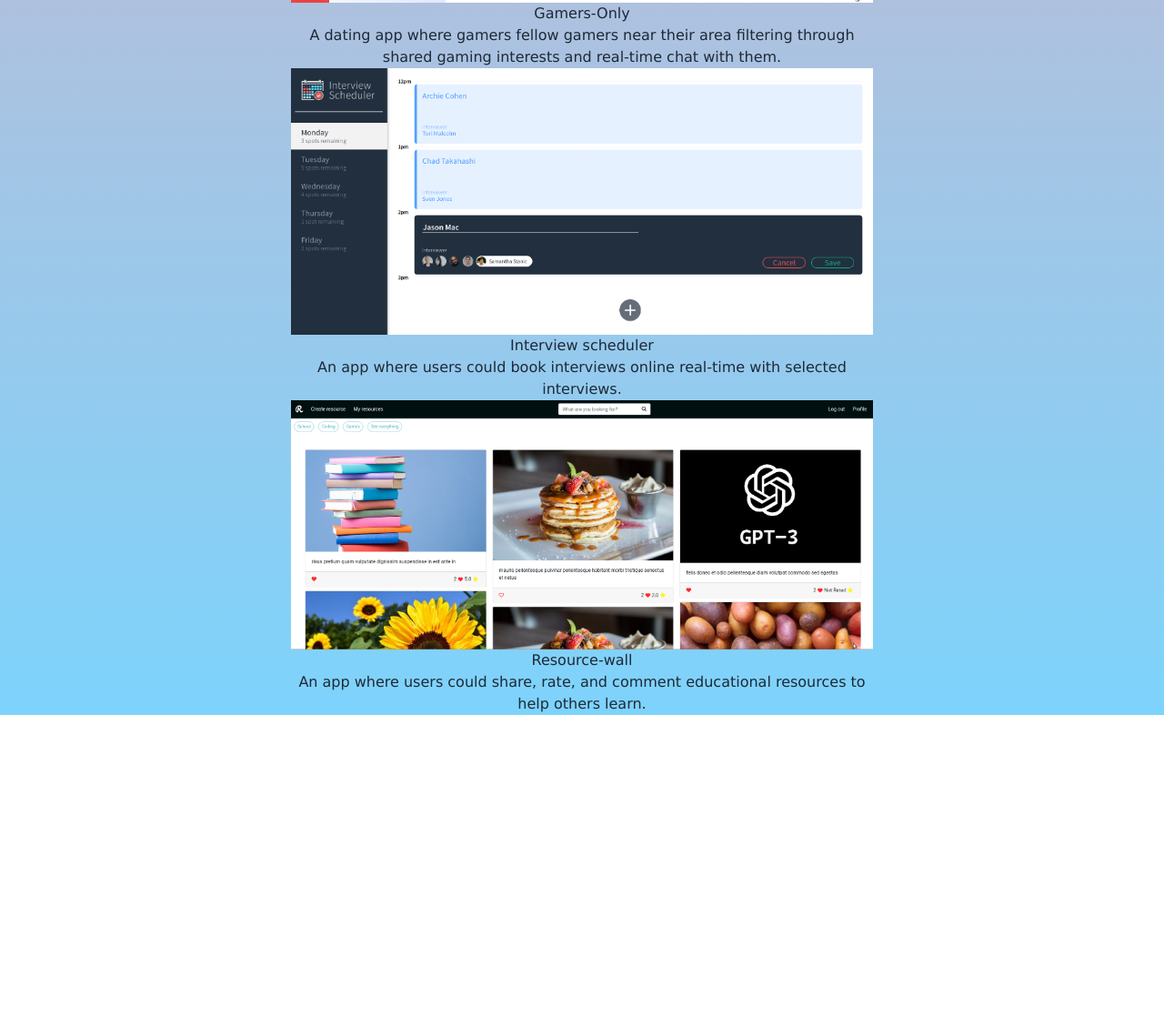
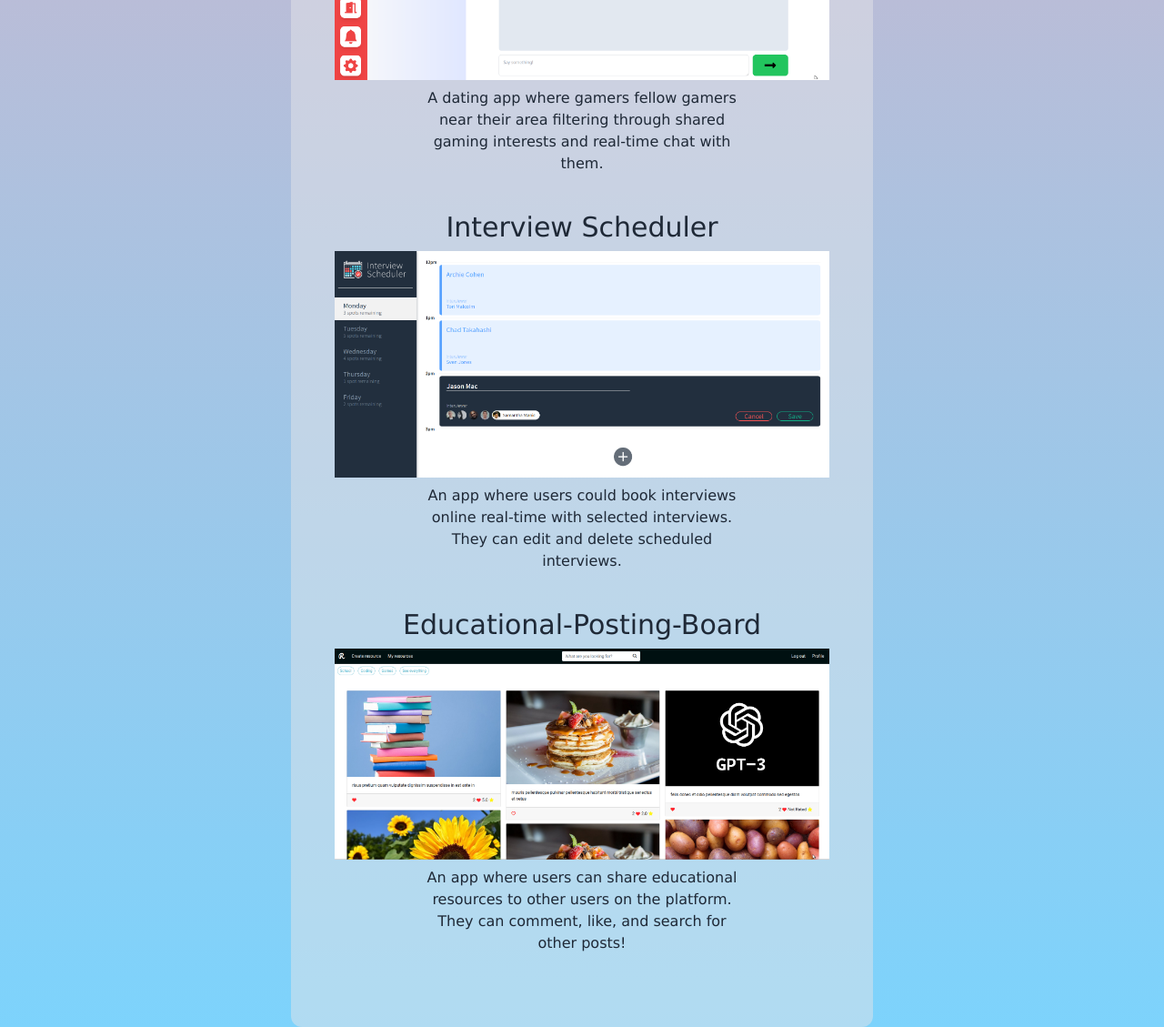
Before and after one commit to JasonMac123/PortfolioWeb, a website: page index.html in a window 1280 px wide. Shown: the part 1273-2402 px from the top of the page at 91% size. Before the commit the page ends 2059 px from the top, so only its background shows below. Drawn offline with nearby package versions, Linux system fonts and the light colour scheme.

Commit message:
Styles past projects section

```diff
--- a/index.html
+++ b/index.html
@@ -36,7 +36,9 @@
       <h3 class="text-center text-4xl">
         Experienced Programming Languages/Frameworks
       </h3>
-      <div class="mx-auto w-3/6 my-12 carousel bg-zinc-200 py-4 rounded-xl">
+      <div
+        class="mx-auto w-3/6 my-12 carousel bg-zinc-200 bg-opacity-50 py-4 rounded-xl"
+      >
         <div id="slide1" class="carousel-item relative w-full">
           <div class="flex flex-col w-10/12 mx-auto">
             <div class="flex justify-between w-5/6 mx-auto my-2">
@@ -271,37 +273,37 @@
       </div>
     </div>
     <div class="mx-auto w-1/2 mt-12">
-      <h2>My Projects</h2>
-      <div class="w-full">
-        <div class="flex flex-col w-full">
+      <h2 class="text-3xl text-center mb-4">My Projects</h2>
+      <div class="w-full bg-zinc-200 p-12 rounded-xl bg-opacity-50">
+        <div class="flex flex-col w-full mb-8">
+          <h3 class="text-center text-3xl my-2">Gamers-Only</h3>
+          <a href="https://github.com/JasonMac123/GameDating">
             <img src="./images/gameDating.png" class="w-full object-contain" />
-          <div>
-            <h3 class="text-center">Gamers-Only</h3>
-            <p class="text-center">
+          </a>
+          <p class="text-center mt-2 w-2/3 mx-auto">
             A dating app where gamers fellow gamers near their area filtering
             through shared gaming interests and real-time chat with them.
           </p>
         </div>
-        </div>
-        <div class="flex flex-col w-full">
+        <div class="flex flex-col w-full my-8">
+          <h3 class="text-center text-3xl my-2">Interview Scheduler</h3>
+          <a href="https://github.com/JasonMac123/scheduler">
             <img src="./images/scheduler.png" class="w-full object-contain" />
-          <div>
-            <h3 class="text-center">Interview scheduler</h3>
-            <p class="text-center">
+          </a>
+          <p class="text-center mt-2 w-2/3 mx-auto">
             An app where users could book interviews online real-time with
-              selected interviews.
+            selected interviews. They can edit and delete scheduled interviews.
           </p>
         </div>
-        </div>
-        <div class="flex flex-col w-full">
+        <div class="flex flex-col w-full my-8">
+          <h3 class="text-center text-3xl my-2">Educational-Posting-Board</h3>
+          <a href="https://github.com/gtemple/Educational-Posting-Board">
             <img src="./images/Resource.png" class="w-full object-contain" />
-          <div>
-            <h3 class="text-center">Resource-wall</h3>
-            <p class="text-center">
-              An app where users could share, rate, and comment educational
-              resources to help others learn.
+          </a>
+          <p class="text-center mt-2 w-2/3 mx-auto">
+            An app where users can share educational resources to other users on
+            the platform. They can comment, like, and search for other posts!
           </p>
-          </div>
         </div>
       </div>
     </div>
```
Also changed, not shown: output.css. Lines whose indentation alone changed are shown as unchanged.
